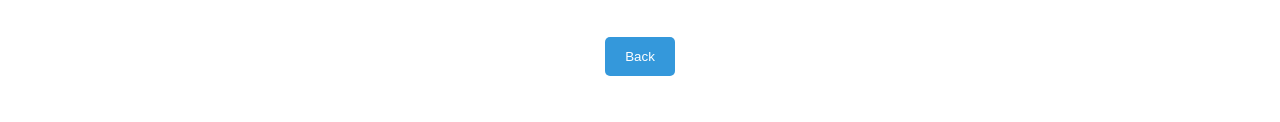
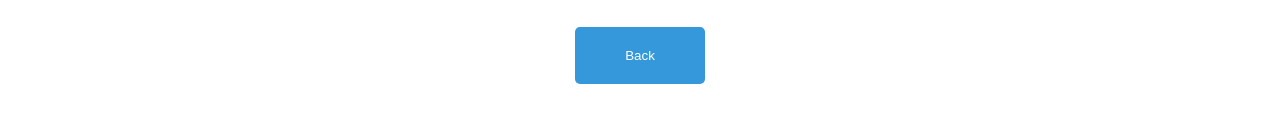
Before and after one commit to Avanividhani/QR-Slides-Showcase-2, a plain HTML site: page screen2.html in a window 1280 px wide. Shown: the part 710-832 px from the top of the page. Drawn offline with nearby package versions, Linux system fonts and the light colour scheme.

Commit message:
Update style.css

```diff
--- a/style.css
+++ b/style.css
@@ -102,10 +102,6 @@ body {
 /* ... */
 
 /* New styles for Screen 2 */
-body {
-  margin: 0;
-  font-family: Arial, sans-serif;
-}
 
 .main2 {
   display: flex;
@@ -148,7 +144,7 @@ body {
 
 .container2 button {
   margin-top: 20px;
-  padding: 12px 20px;
+  padding: 21px 50px;
   background-color: #3498db;
   color: #fff;
   border: none;
```
